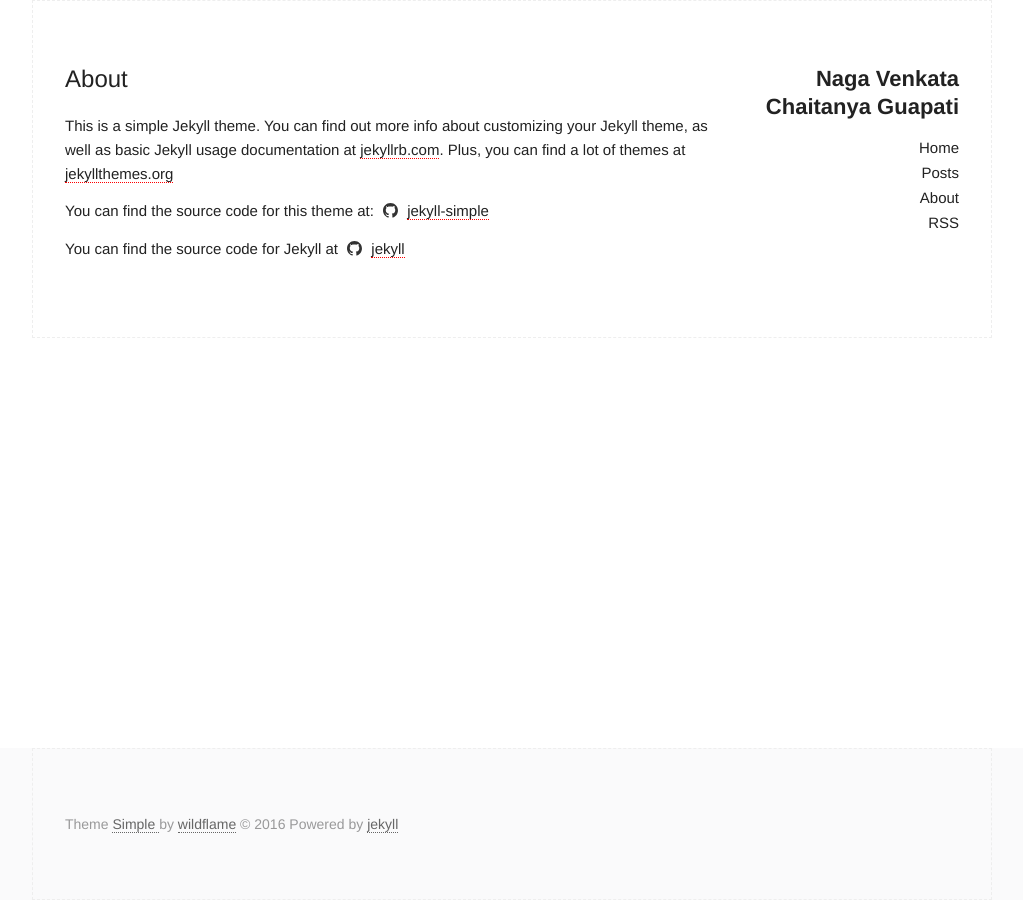
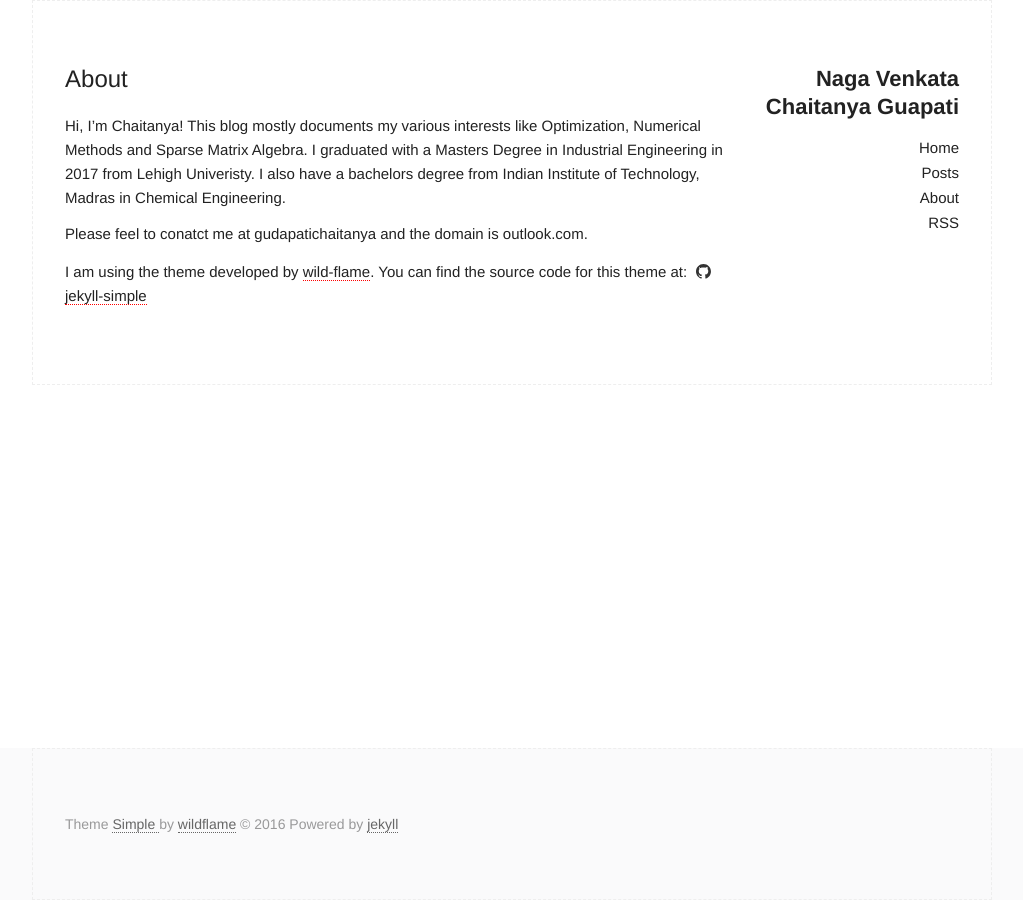
Before and after one commit to CGudapati/cgudapati.github.io, a Jekyll site: the page built from about.md, in a window 1280 px wide. Shown: the whole page, without its empty margins (128-1151 px from the left). Built offline with Jekyll 4.4.1, drawn with Linux system fonts in a browser that asks for light colours.

```diff
--- a/about.md
+++ b/about.md
@@ -4,8 +4,9 @@
 permalink: /about/
 ---
 
-This is a simple Jekyll theme. You can find out more info about customizing your Jekyll theme, as well as basic Jekyll usage documentation at [jekyllrb.com](http://jekyllrb.com/).  Plus, you can find a lot of themes at [jekyllthemes.org](http://jekyllthemes.org/)
+Hi, I’m Chaitanya! This blog mostly documents my various interests like Optimization, Numerical Methods and Sparse Matrix Algebra. I graduated with a Masters Degree in Industrial Engineering in 2017 from Lehigh Univeristy. I also have a bachelors degree from Indian Institute of Technology, Madras in Chemical Engineering.
 
-You can find the source code for this theme at: <data data-icon="ei-sc-github"></data>  [jekyll-simple](https://github.com/wild-flame/jekyll-simple)
+Please feel to conatct me at gudapatichaitanya and the domain is outlook.com.
 
-You can find the source code for Jekyll at <data data-icon="ei-sc-github"></data>  [jekyll](https://github.com/jekyll/jekyll)
+
+I am using the theme developed by [wild-flame](https://github.com/wild-flame). You can find the source code for this theme at: <data data-icon="ei-sc-github"></data>  [jekyll-simple](https://github.com/wild-flame/jekyll-simple)
```
